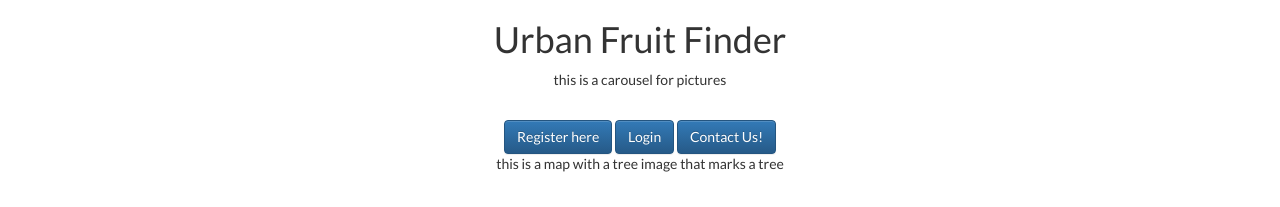
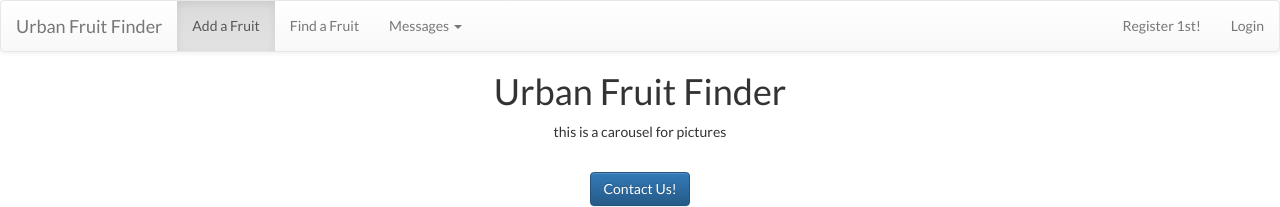
Before and after one commit to KBratland/django_final, a Django app: page / in a window 1280 px wide. Shown: the top 207 px of the page. Run offline with Django 3.2, Linux system fonts and the light colour scheme; parts of the project's set-up code (start-up, migrations or seed data) failed here and were passed over; some libraries are stand-ins or nearby versions.

Commit message:
update Nov.14.14

```diff
--- a/Fruit_Finder/settings.py
+++ b/Fruit_Finder/settings.py
@@ -97,10 +97,6 @@ STATICFILES_DIRS = (
     STATIC_PATH,
 )
 
-print STATICFILES_DIRS
-print STATIC_URL
-print STATIC_PATH
-
 TEMPLATE_DIRS = (
     TEMPLATE_PATH,
 )
--- a/Fruit_Finder/urls.py
+++ b/Fruit_Finder/urls.py
@@ -7,15 +7,13 @@ urlpatterns = patterns('',
     # Home:
     url(r'^$', 'Fruit_Finder.views.home', name='home'),
 
-    #somehow I need to load both .registration and .login
-
-    #avater url
+    #avatar url
     #url(r'^avatar/', include('avatar.urls')),
 
     #urls for registration
+    url(r'^registration/$', 'Fruit_Finder.views.registration', name='registration'),
+    url(r'^output/$', 'Fruit_Finder.views.output', name='output'),
 
-    url(r'^registration/$', 'Fruit_Finder.views.registration', name='registration'),
-    # url(r'^password_reset/$', 'Fruit_Finder.views.password_reset', name='password_reset'),
 
     #urls for login/logout/authentication/invalid_user
     url(r'^login/$', 'Fruit_Finder.views.login', name='login'),
@@ -26,5 +24,4 @@ urlpatterns = patterns('',
 
     url(r'^admin/', include(admin.site.urls)),
     url(r'^person/', include('person.urls')),
-
 )
--- a/Fruit_Finder/views.py
+++ b/Fruit_Finder/views.py
@@ -65,6 +65,8 @@ def logout(request):
     auth.logout(request)
     return render_to_response('logout.html')
 
+
+
 #      username = request.POST.get('username', '')
 #             password = request.POST.get('password', '')
 #             user = auth.authenticate(username=username, password=password)
--- a/static/css/Fruit_Finder.css
+++ b/static/css/Fruit_Finder.css
@@ -6,3 +6,9 @@ body {
 .bold {
     background-color: lightgoldenrodyellow;
 }
+
+#map {
+    height:400px;
+    width:80%;
+    padding-top:100px;
+}
--- a/templates/Fruit_Finder_base.html
+++ b/templates/Fruit_Finder_base.html
@@ -17,17 +17,63 @@
     <link rel="stylesheet" href="https://maxcdn.bootstrapcdn.com/bootstrap/3.3.0/css/bootstrap.min.css">
     <link rel="stylesheet" href="https://maxcdn.bootstrapcdn.com/bootstrap/3.3.0/css/bootstrap-theme.min.css">
 
+    <!-- Mapping links -->
+     <link rel="stylesheet" href="http://cdn.leafletjs.com/leaflet-0.7.3/leaflet.css" />
+    <script src="http://cdn.leafletjs.com/leaflet-0.6.4/leaflet.js"></script>
+
     <!-- Custom styles for this template -->
     <link href='http://fonts.googleapis.com/css?family=Lato:400,300italic,400italic,700,700italic,900,900italic,300'
           rel='stylesheet' type='text/css'>
     <link rel="stylesheet" type="text/css" href="{% static 'css/Fruit_Finder.css' %}"/>
 
-    <!-- Custom Javascript -->
+    <!-- Custom Javascript -- mine & leaflet for mapping -->
     <script src="{% static 'js/Fruit_Finder.js' %}" type="text/javascript"></script>
+    <script src="http://cdn.leafletjs.com/leaflet-0.7.3/leaflet.js"></script>
+
+
 
 </head>
 
 <body>
+    <nav role="navigation" class="navbar navbar-default">
+        <!-- Brand and toggle get grouped for better mobile display -->
+        <div class="navbar-header">
+            <button type="button" data-target="#navbarCollapse" data-toggle="collapse" class="navbar-toggle">
+                <span class="sr-only">Toggle navigation</span>
+                <span class="icon-bar"></span>
+                <span class="icon-bar"></span>
+                <span class="icon-bar"></span>
+            </button>
+            <a href="#" class="navbar-brand">Urban Fruit Finder</a>
+        </div>
+
+        <!-- Collection of nav links, forms, and other content for toggling -->
+        <div id="navbarCollapse" class="collapse navbar-collapse">
+            <ul class="nav navbar-nav">
+                <li class="active"><a href="#">Add a Fruit</a></li>
+                <li><a href="#">Find a Fruit</a></li>
+                <li class="dropdown">
+                    <a data-toggle="dropdown" class="dropdown-toggle" href="#">Messages <b class="caret"></b></a>
+                    <ul role="menu" class="dropdown-menu">
+                        <li><a href="#">Ethics</a></li>
+                        <li><a href="#">How to pick</a></li>
+                        <li><a href="#">About us</a></li>
+                        <li class="divider"></li>
+                        <li><a href="#">Contact us!</a></li>
+                    </ul>
+                </li>
+            </ul>
+            <ul class="nav navbar-nav navbar-right">
+                <li><a href="/registration/">Register 1st!</a></li>
+                    {% block registration %}
+                    {% endblock registration %}
+                <li><a href="/login/">Login</a></li>
+                    {% block login %}
+                    {% endblock login %}
+            </ul>
+        </div>
+    </nav>
+
 
 <h1 class="title">Urban Fruit Finder</h1>
 
@@ -39,13 +85,6 @@
 <!--!divider L-middle-buttons for Sign_up, Log_in, and How_to buttons-->
 
 <div>
-    <a href="/registration/" class="btn btn-primary">Register here</a>
-    {% block registration %}
-    {% endblock registration %}
-
-    <a href="/login/" class="btn btn-primary">Login</a>
-    {% block login %}
-    {% endblock login %}
 
     <button type="button" class="btn btn-primary">Contact Us!</button>
 </div>
@@ -53,12 +92,24 @@
 {% endblock content %}
 <!--!divider for mapped fruit tree map + example-->
 
-<div>
-    this is a map with a tree image that marks a tree
-</div>
+    <div id="map">
+        <script>
+            var map = L.map('#map').setView([45.52, -122.68], 13);
+            var marker = L.marker([45.52, -122.68]).addTo(map);
+
+            L.tileLayer('http://{s}.tile.osm.org/{z}/{x}/{y}.png', {
+                attribution: '&copy; <a href="http://osm.org/copyright">OpenStreetMap</a> contributors',
+                maxZoom: 18
+            }).addTo(map);
+
+{#            marker.bindPopup("<b>Welcome!</b><br>Drag the marker to the desired location to locate your fruit tree.").openPopup();#}
+
+        </script>
+    </div>
 <!--!divider for welcome text or L_buttons results-->
-<div>
-
+    <div>
+{% block output %}
+{% endblock output %}
 </div>
 
 
--- /dev/null
+++ b/templates/_nav.html
@@ -0,0 +1,4 @@
+{% include all %}
+{% block 'navigation' %}
+
+{% endblock "naviagation" %}
```
Also changed, not shown: person/views.py (+20 -1 lines), templates/Active_map_base.html (added, +10 -0 lines), templates/output.html (added, +8 -0 lines), db.sqlite3.
